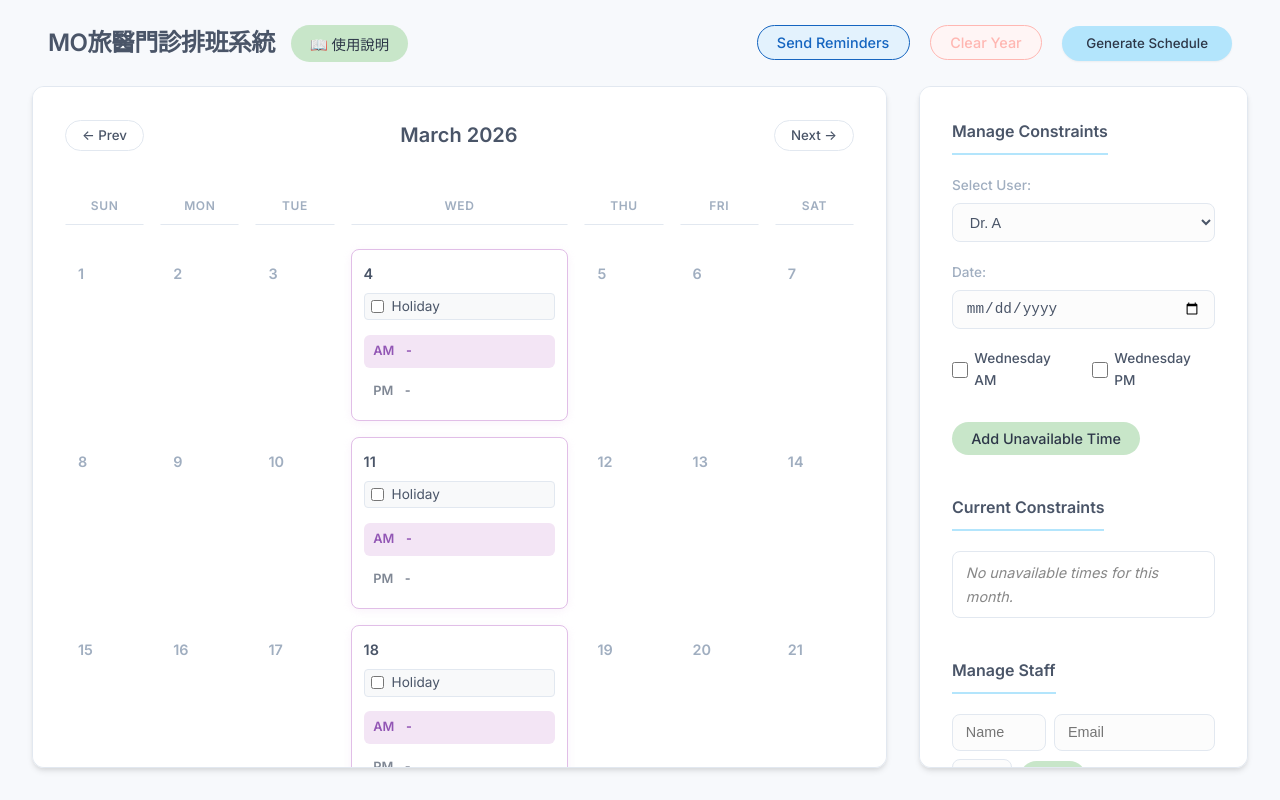
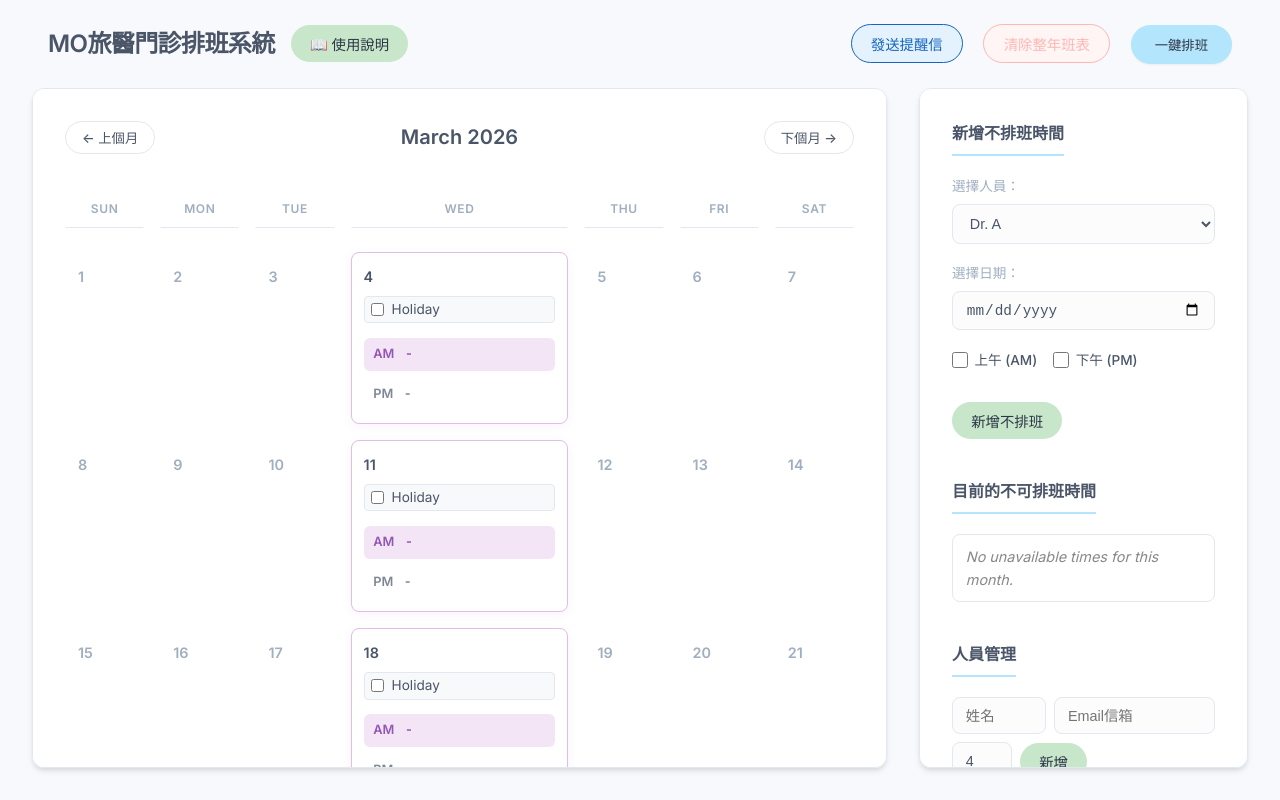
Before and after one commit to drhao/clinic-scheduler, a plain HTML site: page index.html in a window 1280 px wide. Drawn offline with Linux system fonts and the light colour scheme; no server answers.

Commit message:
feat: localize UI text, alerts, and prompts to Traditional Chinese

```diff
--- a/index.html
+++ b/index.html
@@ -18,12 +18,10 @@
         </div>
         <div class="header-actions">
             <button id="remind-btn" class="secondary-btn"
-                style="margin-right: 1rem; color: #1565c0; border: 1px solid #1565c0; background: #e3f2fd;">Send
-                Reminders</button>
+                style="margin-right: 1rem; color: #1565c0; border: 1px solid #1565c0; background: #e3f2fd;">發送提醒信</button>
             <button id="clear-year-btn" class="secondary-btn"
-                style="color: var(--danger-color); background: #fff5f5; border: 1px solid var(--danger-color); margin-right: 1rem;">Clear
-                Year</button>
-            <button id="generate-btn" class="primary-btn">Generate Schedule</button>
+                style="color: var(--danger-color); background: #fff5f5; border: 1px solid var(--danger-color); margin-right: 1rem;">清除整年班表</button>
+            <button id="generate-btn" class="primary-btn">一鍵排班</button>
         </div>
     </header>
 
@@ -31,9 +29,9 @@
         <!-- Left Section: Calendar -->
         <main class="calendar-section">
             <div class="calendar-header">
-                <button id="prev-month">&larr; Prev</button>
+                <button id="prev-month">&larr; 上個月</button>
                 <h2 id="current-month-label">December 2024</h2>
-                <button id="next-month">Next &rarr;</button>
+                <button id="next-month">下個月 &rarr;</button>
             </div>
 
             <div id="calendar-grid" class="calendar-grid">
@@ -41,13 +39,13 @@
             </div>
 
             <div class="duty-counts-section">
-                <h3>Monthly Duty Summary</h3>
+                <h3>當月排班統計</h3>
                 <table id="duty-counts-table">
                     <thead>
                         <tr>
-                            <th>Name</th>
-                            <th>Count</th>
-                            <th>Limit</th>
+                            <th>姓名</th>
+                            <th>已排班數</th>
+                            <th>每月上限</th>
                         </tr>
                     </thead>
                     <tbody>
@@ -57,12 +55,12 @@
             </div>
 
             <div class="duty-counts-section">
-                <h3>Yearly Duty Summary</h3>
+                <h3>年度排班統計</h3>
                 <table id="yearly-duty-counts-table">
                     <thead>
                         <tr>
-                            <th>Name</th>
-                            <th>Total Duties in 2026</th>
+                            <th>姓名</th>
+                            <th>2026 總排班次數</th>
                         </tr>
                     </thead>
                     <tbody>
@@ -75,41 +73,41 @@
         <!-- Right Section: Controls -->
         <aside class="controls-section">
             <div class="input-group">
-                <h3>Manage Constraints</h3>
-                <label for="user-select">Select User:</label>
+                <h3>新增不排班時間</h3>
+                <label for="user-select">選擇人員：</label>
                 <select id="user-select">
                     <!-- Options populated by JS -->
                 </select>
 
-                <label for="date-picker">Date:</label>
+                <label for="date-picker">選擇日期：</label>
                 <input type="date" id="date-picker">
 
                 <div class="checkbox-group">
                     <label>
-                        <input type="checkbox" id="am-check"> Wednesday AM
+                        <input type="checkbox" id="am-check"> 上午 (AM)
                     </label>
                     <label>
-                        <input type="checkbox" id="pm-check"> Wednesday PM
+                        <input type="checkbox" id="pm-check"> 下午 (PM)
                     </label>
                 </div>
 
-                <button id="add-constraint-btn" class="secondary-btn">Add Unavailable Time</button>
+                <button id="add-constraint-btn" class="secondary-btn">新增不排班</button>
             </div>
 
             <div class="constraints-list">
-                <h3>Current Constraints</h3>
+                <h3>目前的不可排班時間</h3>
                 <ul id="constraints-ul">
                     <!-- List items generated by JS -->
                 </ul>
             </div>
 
             <div class="staff-management">
-                <h3>Manage Staff</h3>
+                <h3>人員管理</h3>
                 <div class="add-user-row">
-                    <input type="text" id="new-user-name" placeholder="Name" style="flex: 1; min-width: 80px;">
-                    <input type="email" id="new-user-email" placeholder="Email" style="flex: 2; min-width: 120px;">
-                    <input type="number" id="new-user-limit" placeholder="Max" value="4" min="1" style="width: 60px;">
-                    <button id="add-user-btn" class="secondary-btn">Add</button>
+                    <input type="text" id="new-user-name" placeholder="姓名" style="flex: 1; min-width: 80px;">
+                    <input type="email" id="new-user-email" placeholder="Email信箱" style="flex: 2; min-width: 120px;">
+                    <input type="number" id="new-user-limit" placeholder="上限" value="4" min="1" style="width: 60px;">
+                    <button id="add-user-btn" class="secondary-btn">新增</button>
                 </div>
                 <ul id="user-list-ul">
                     <!-- List items generated by JS -->
```
